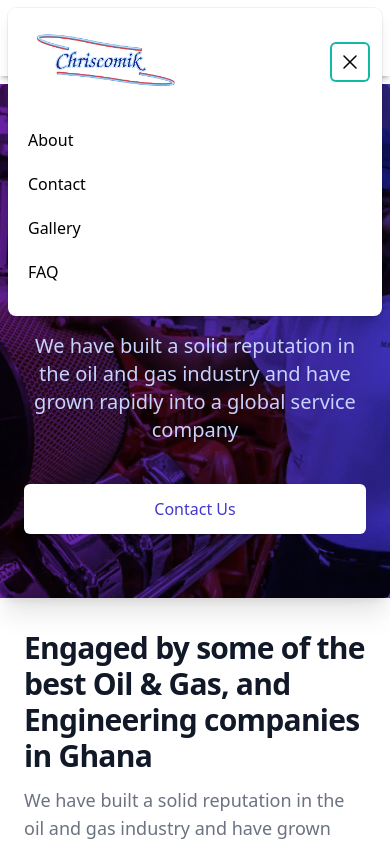
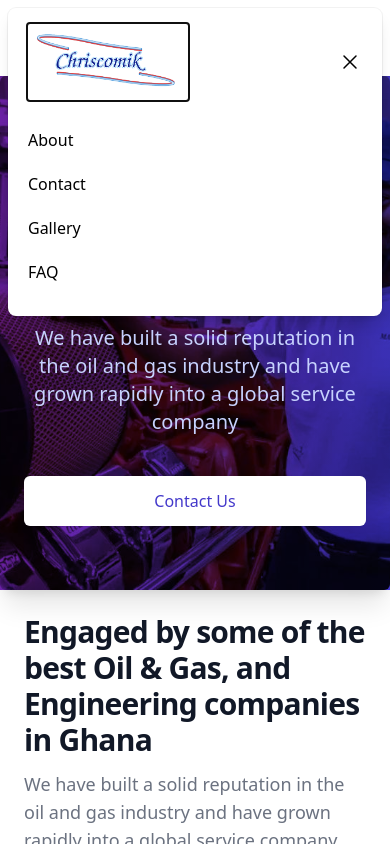
Before and after one commit to Sam-2019/my-project, a React (Vite) app: page / in a window 390 px wide. Both pictures are taken after a click on the button "Open main menu". Shown: the top 844 px of the page. Built offline with nearby package versions, Linux system fonts and the light colour scheme.

Commit message:
removed padding & made logo link

```diff
--- a/src/components/home.jsx
+++ b/src/components/home.jsx
@@ -3,9 +3,9 @@ import { Link } from "react-router-dom";
 import { webImages } from "../utils";
 
 export default function HomeItem() {
-    const activeImage = webImages[2]
+ const activeImage = webImages[2];
  return (
-  <div className="py-2 sm:py-10">
+  <div className="py-0 sm:py-10">
    <div className="inset-x-0 bottom-0 h-1/2" />
    <div className="mx-auto max-w-7xl sm:px-6 lg:px-8">
     <div className="relative shadow-xl sm:overflow-hidden sm:rounded-2xl">
@@ -23,7 +23,8 @@ export default function HomeItem() {
        <span className="block text-indigo-200">engineering solutions</span>
       </h1>
       <p className="mx-auto mt-6 max-w-lg text-center text-xl text-indigo-200 sm:max-w-3xl">
-      We have built a solid reputation in the oil and gas industry and have grown rapidly into a global service company
+       We have built a solid reputation in the oil and gas industry and have
+       grown rapidly into a global service company
       </p>
       <div className="mx-auto mt-10 max-w-sm sm:flex sm:max-w-none sm:justify-center">
        <div className="space-y-4 sm:mx-auto sm:gap-5 sm:space-y-0">
--- a/src/components/navigation.jsx
+++ b/src/components/navigation.jsx
@@ -61,9 +61,9 @@ export default function Navigation() {
      >
       <div className="overflow-hidden rounded-lg bg-white shadow-lg ring-1 ring-black ring-opacity-5">
        <div className="flex items-center justify-between px-5 pt-4">
-        <div>
+        <Link to="/">
          <CompanyLogo />
-        </div>
+        </Link>
         <div className="-mr-2">
          <Popover.Button className="inline-flex items-center justify-center rounded-md bg-white p-2 text-warm-gray-400 hover:bg-warm-gray-100 focus:outline-none focus:ring-2 focus:ring-inset focus:ring-teal-500">
           <span className="sr-only">Close menu</span>
```
